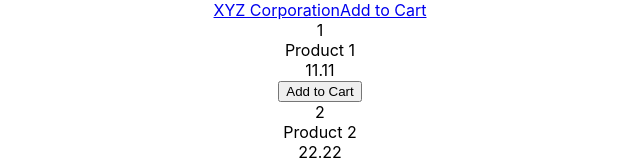
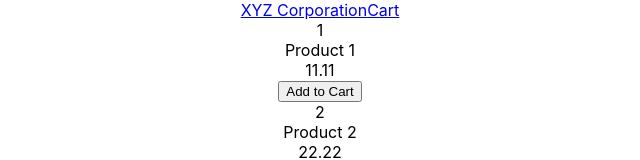
Before and after one commit to punchcode-fullstack/xyz-react.com-summer2021, a React (Create React App) app: page / in a window 1280 px wide. Shown: the top 160 px of the page, without its empty margins (320-960 px from the left). Built offline with nearby package versions, Linux system fonts and the light colour scheme.

Commit message:
fix typo in Cart link

```diff
--- a/src/components/Header.tsx
+++ b/src/components/Header.tsx
@@ -4,7 +4,7 @@
   return (
     <header data-testid="Header" className="Header">
       <Link to="/">XYZ Corporation</Link>
-      <Link to="/cart">Add to Cart</Link>
+      <Link to="/cart">Cart</Link>
     </header>
   );
 }
```
Also changed, not shown: 1 other file (tests, documents, lock files or other folders).
